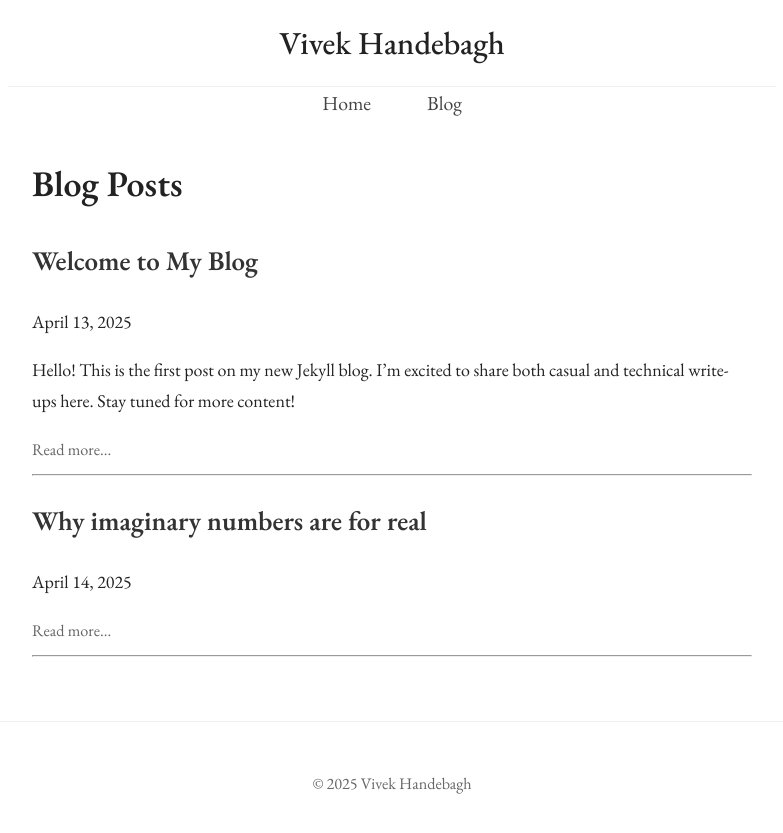
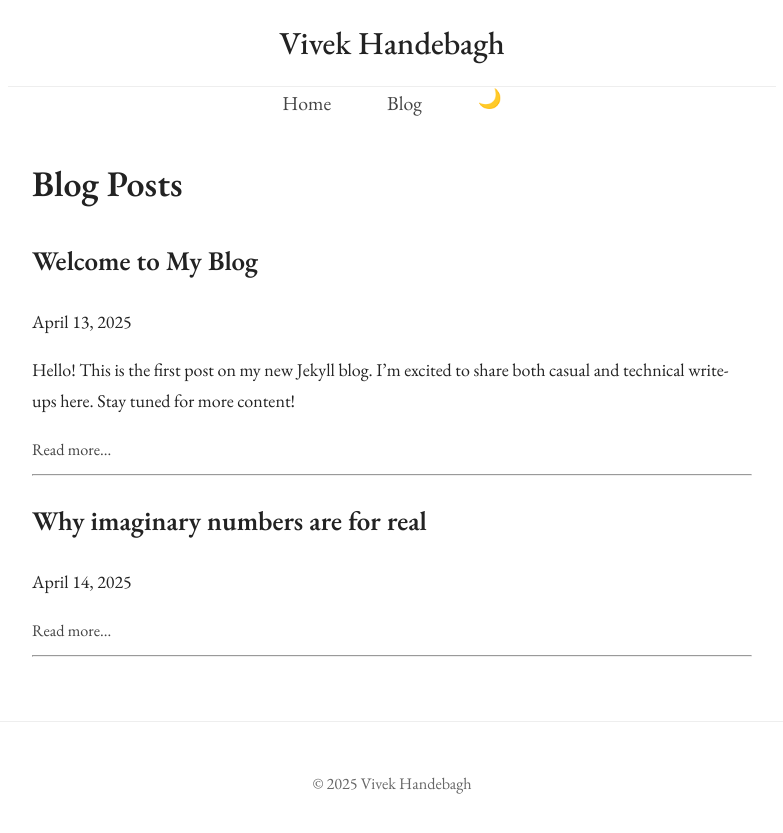
Before and after one commit to vivekhandebagh/vivekhandebagh.github.io, a Jekyll site: the page built from blog.md, in a window 1280 px wide. Shown: the top 833 px of the page, without its empty margins (248-1031 px from the left). Built offline with Jekyll 4.4.1, drawn with Linux system fonts in a browser that asks for light colours.

Commit message:
Add light/dark mode toggle

```diff
--- a/_layouts/default.html
+++ b/_layouts/default.html
@@ -35,6 +35,11 @@
     <ul>
       <li><a href="{{ site.baseurl }}/">Home</a></li>
       <li><a href="{{ site.baseurl }}/blog">Blog</a></li>
+      <li>
+        <button id="theme-toggle" aria-label="Toggle dark mode">
+          <span id="theme-toggle-icon">🌙</span>
+        </button>
+      </li>
     </ul>
   </nav>
 
@@ -45,5 +50,38 @@
   <footer>
     <p>&copy; {{ site.time | date: "%Y" }} {{ site.title }}</p>
   </footer>
+  <script>
+    // Theme toggle functionality
+    const themeToggle = document.getElementById('theme-toggle');
+    const themeToggleIcon = document.getElementById('theme-toggle-icon');
+    const prefersDarkScheme = window.matchMedia('(prefers-color-scheme: dark)');
+
+    // Function to set the theme
+    function setTheme(theme) {
+      if (theme === 'dark') {
+        document.documentElement.setAttribute('data-theme', 'dark');
+        themeToggleIcon.textContent = '☀️';
+        localStorage.setItem('theme', 'dark');
+      } else {
+        document.documentElement.removeAttribute('data-theme');
+        themeToggleIcon.textContent = '🌙';
+        localStorage.setItem('theme', 'light');
+      }
+    }
+
+    // Check for saved theme preference or use the system preference
+    const savedTheme = localStorage.getItem('theme');
+    if (savedTheme) {
+      setTheme(savedTheme);
+    } else if (prefersDarkScheme.matches) {
+      setTheme('dark');
+    }
+
+    // Toggle theme when button is clicked
+    themeToggle.addEventListener('click', () => {
+      const currentTheme = document.documentElement.getAttribute('data-theme');
+      setTheme(currentTheme === 'dark' ? 'light' : 'dark');
+    });
+  </script>
 </body>
 </html>
--- a/assets/main.css
+++ b/assets/main.css
@@ -1,3 +1,30 @@
+/* Theme variables */
+:root {
+    /* Light theme (default) */
+    --bg-color: #fff;
+    --text-color: #222;
+    --heading-color: #222;
+    --link-color: #444;
+    --link-hover-color: #666;
+    --border-color: #eee;
+    --code-bg: #f5f5f5;
+    --blockquote-bg: #f9f9f9;
+    --blockquote-border: #ddd;
+}
+
+[data-theme="dark"] {
+    /* Dark theme */
+    --bg-color: #1a1a1a;
+    --text-color: #e0e0e0;
+    --heading-color: #f0f0f0;
+    --link-color: #a0a0a0;
+    --link-hover-color: #c0c0c0;
+    --border-color: #333;
+    --code-bg: #2a2a2a;
+    --blockquote-bg: #252525;
+    --blockquote-border: #444;
+}
+
 /* Basic reset and typography */
 body {
     font-family: 'EB Garamond', serif;
@@ -5,8 +32,9 @@ body {
     line-height: 1.7;
     margin: 0;
     padding: 0;
-    color: #222;
-    background-color: #fff;
+    color: var(--text-color);
+    background-color: var(--bg-color);
+    transition: background-color 0.3s ease, color 0.3s ease;
 }
 
 /* Landing page specific styles
@@ -29,8 +57,8 @@ main {
 header {
     margin: 0 auto !important;
     padding: 1rem 1.5rem !important;
-    border-bottom: 1px solid #eee;
-    background-color: #fff;
+    border-bottom: 1px solid var(--border-color);
+    background-color: var(--bg-color);
     text-align: center !important;
     max-width: 45rem;
 }
@@ -44,7 +72,7 @@ header h1 {
 
 header h1 a {
     text-decoration: none;
-    color: #222;
+    color: var(--heading-color);
 }
 
 /* Navigation - unified for all pages */
@@ -67,10 +95,37 @@ nav li {
     margin: 0 1rem;
 }
 
+/* Theme toggle button */
+#theme-toggle {
+    background: none;
+    border: none;
+    cursor: pointer;
+    font-size: 1.2rem;
+    padding: 0;
+    margin: 0;
+    display: flex;
+    align-items: center;
+    justify-content: center;
+    transition: transform 0.3s ease;
+}
+
+#theme-toggle:hover {
+    transform: scale(1.1);
+}
+
+#theme-toggle:focus {
+    outline: none;
+}
+
 nav a {
     text-decoration: none;
-    color: #444;
+    color: var(--link-color);
     font-size: 1.1em;
+    transition: color 0.3s ease;
+}
+
+nav a:hover {
+    color: var(--link-hover-color);
 }
 
 /* Blog post content */
@@ -85,24 +140,24 @@ nav a {
 
 /* Blog post preview styles */
 .post-preview h2 a {
-    color: #333;
+    color: var(--heading-color);
     text-decoration: none;
     transition: color 0.2s ease;
 }
 
 .post-preview h2 a:hover {
-    color: #666;
+    color: var(--link-hover-color);
 }
 
 .post-preview .read-more {
-    color: #666;
+    color: var(--link-color);
     text-decoration: none;
     font-size: 0.9em;
     transition: color 0.2s ease;
 }
 
 .post-preview .read-more:hover {
-    color: #333;
+    color: var(--link-hover-color);
 }
 
 /* Headings within posts */
```
